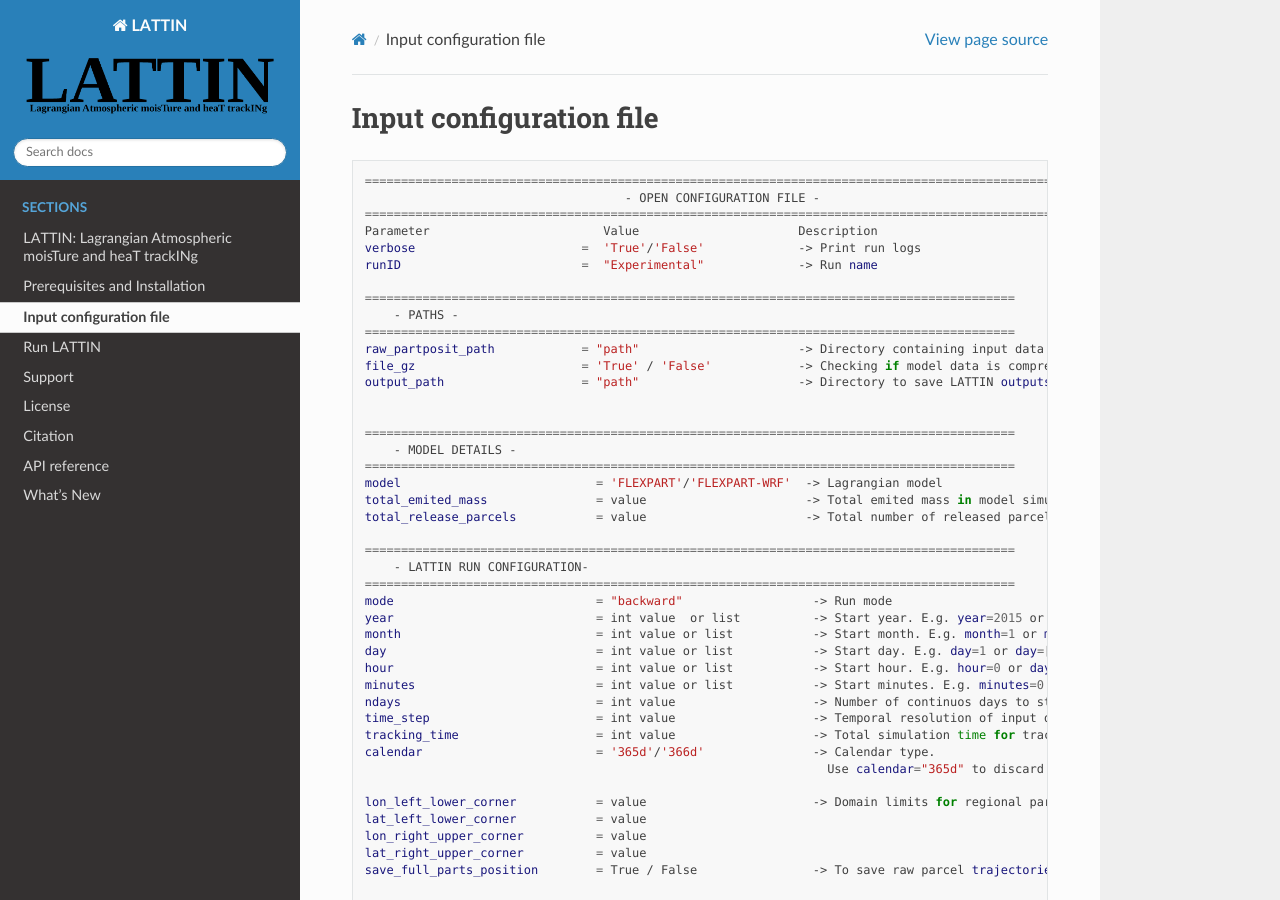
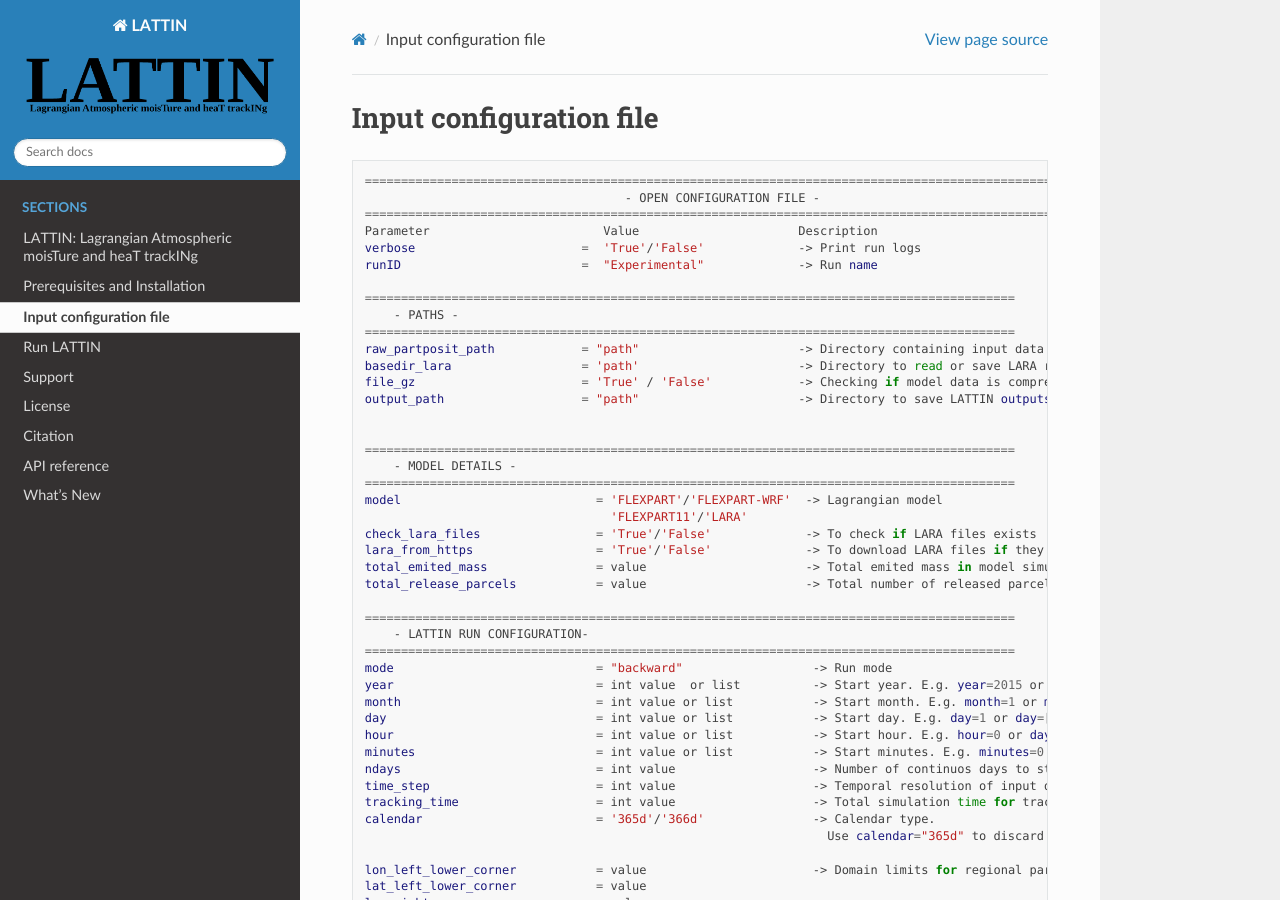
Before and after one commit to apalarcon/LATTIN, a Sphinx documentation site: the page built from docs/source/namelist.rst, in a window 1280 px wide and 900 px high. Built offline with Sphinx 7.4.7 and the Read the Docs theme 3.1.0, drawn with Linux system fonts in a browser that asks for light colours.

Commit message:
updating namelist and reeadme file

```diff
--- a/docs/source/namelist.rst
+++ b/docs/source/namelist.rst
@@ -14,6 +14,7 @@ Input configuration file
         - PATHS -
     ==========================================================================================
     raw_partposit_path            = "path"                      -> Directory containing input data
+    basedir_lara                  = 'path'                      -> Directory to read or save LARA reanalysis files
     file_gz                       = 'True' / 'False'            -> Checking if model data is compresssed in gz format
     output_path                   = "path"                      -> Directory to save LATTIN outputs
 
@@ -22,6 +23,9 @@ Input configuration file
         - MODEL DETAILS -
     ==========================================================================================
     model                           = 'FLEXPART'/'FLEXPART-WRF'  -> Lagrangian model
+                                      'FLEXPART11'/'LARA'
+    check_lara_files                = 'True'/'False'             -> To check if LARA files exists
+    lara_from_https                 = 'True'/'False'             -> To download LARA files if they are missing.
     total_emited_mass               = value                      -> Total emited mass in model simulation
     total_release_parcels           = value                      -> Total number of released parcels in model simulation
 
```
Also changed, not shown: README.md (+7 -3 lines).
